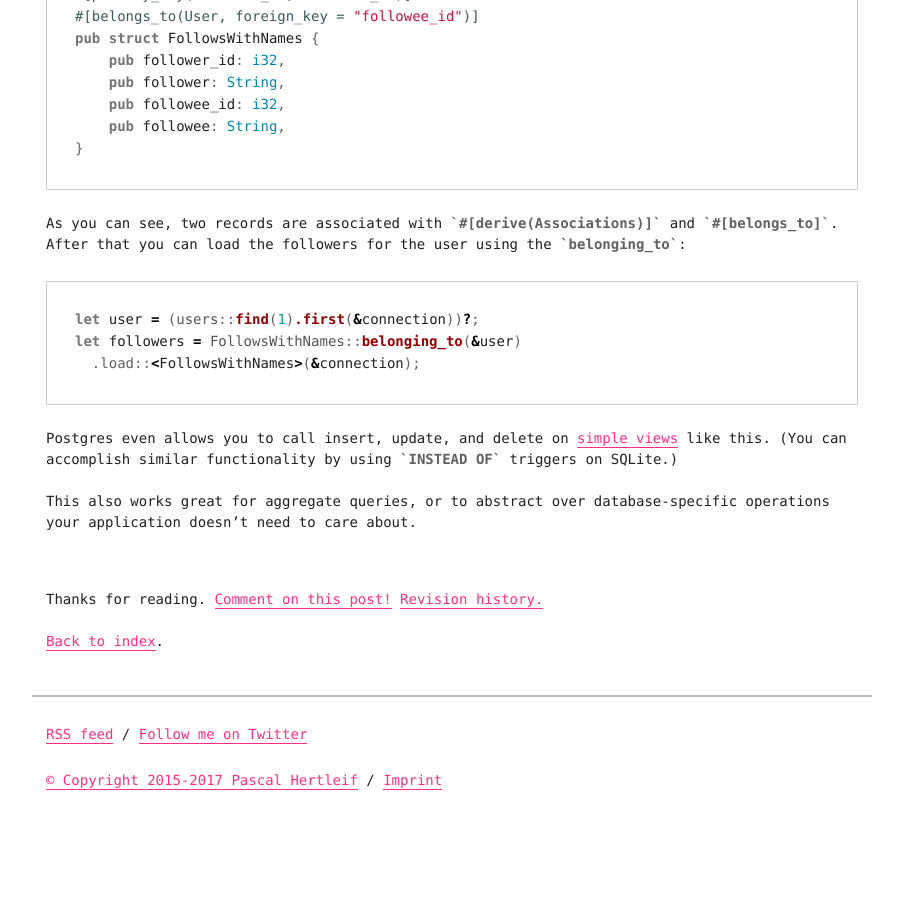
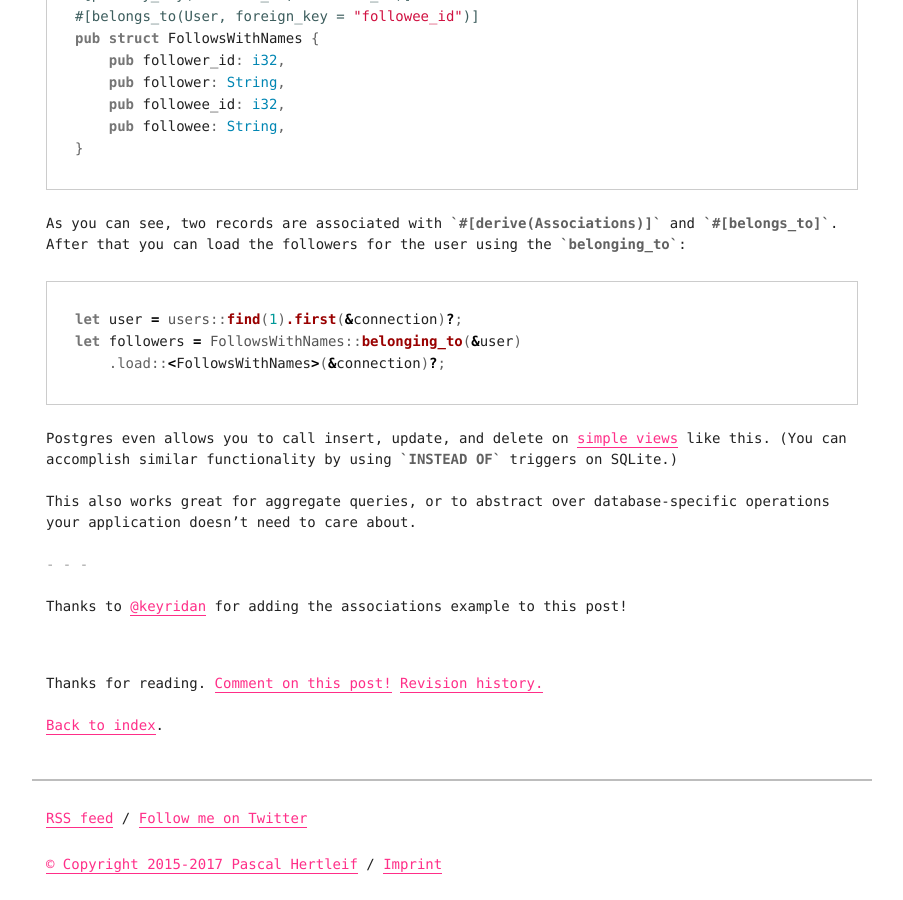
Before and after one commit to killercup/scribbles, a Jekyll site: the page built from _posts/2017-08-23-diesel-view-table-trick.md, in a window 1280 px wide and 900 px high, scrolled down 1962 px. Shown: the whole window, without its empty margins (188-1091 px from the left). Built offline with Jekyll 4.4.1, drawn with Linux system fonts in a browser that asks for light colours; before the commit the page ends 2778 px from its top, so only the background shows below that.

Commit message:
Credit keyridan's contribution

````diff
--- a/_posts/2017-08-23-diesel-view-table-trick.md
+++ b/_posts/2017-08-23-diesel-view-table-trick.md
@@ -115,15 +115,16 @@ pub struct FollowsWithNames {
 }
 ```
 
-As you can see, two records are associated with
-`#[derive(Associations)]` and `#[belongs_to]`.
-After that you can load the followers for the user
+As you can see,
+two records are associated with `#[derive(Associations)]` and `#[belongs_to]`.
+After that
+you can load the followers for the user
 using the `belonging_to`:
 
 ```rust
-let user = (users::find(1).first(&connection))?;
+let user = users::find(1).first(&connection)?;
 let followers = FollowsWithNames::belonging_to(&user)
-  .load::<FollowsWithNames>(&connection);
+    .load::<FollowsWithNames>(&connection)?;
 ```
 
 Postgres even allows you to call insert, update, and delete on [simple views] like this.
@@ -135,3 +136,9 @@ by using `INSTEAD OF` triggers on SQLite.)
 This also works great for aggregate queries,
 or to abstract over database-specific operations
 your application doesn't need to care about.
+
+- - -
+
+Thanks to [@keyridan] for adding the associations example to this post!
+
+[@keyridan]: https://github.com/keyridan
````
